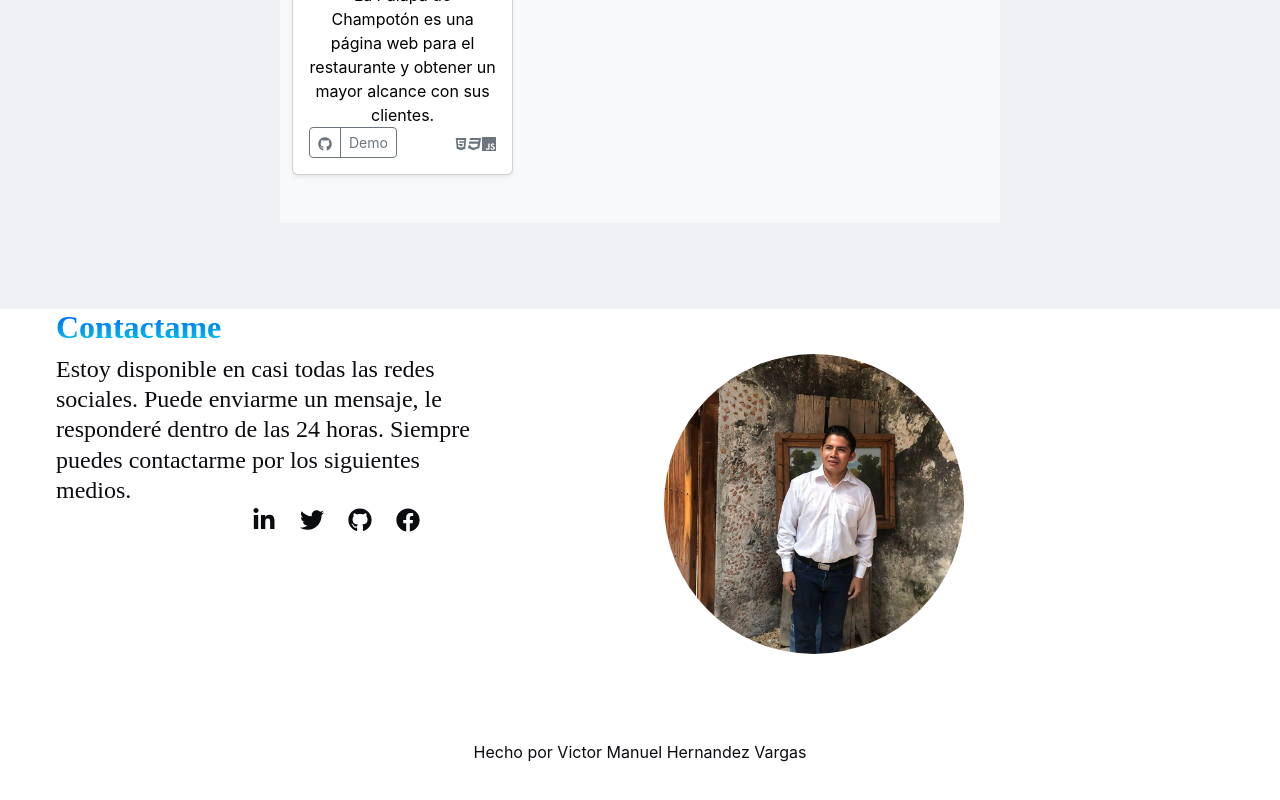
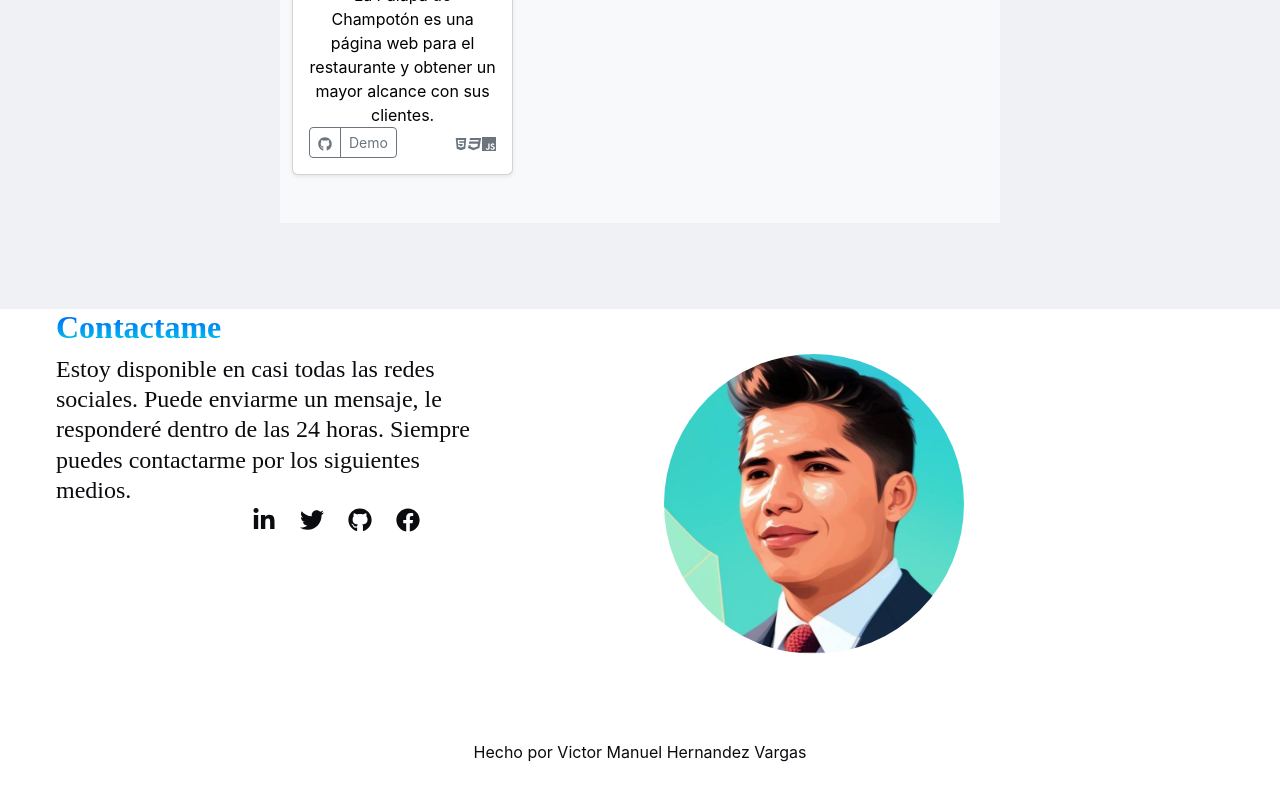
Before and after one commit to NewtonVMHV/Portafolio, a React (Create React App) app: page / in a window 1280 px wide. Shown: the part 3022-3822 px from the top of the page. Built offline with nearby package versions, Linux system fonts and the light colour scheme.

Commit message:
correccion

```diff
--- a/src/components/Conract/Contact.jsx
+++ b/src/components/Conract/Contact.jsx
@@ -3,7 +3,7 @@ import style from "./Contact.module.css";
 import Title from '../Title/Title';
 import Wrapper from '../Wrapper/Wrapper';
 import Socials from '../Socials/Socials';
-import perfil from '../../resources/perfil.jpg';
+import profil from '../../resources/profil.jpg';
 
 const Contact = () => {
   return (
@@ -23,7 +23,7 @@ const Contact = () => {
                     </p>
                 </div>
                 <div className={style.stack}>
-                    <img src={perfil}  style={{
+                    <img src={profil}  style={{
                         width: 300,
                         height: 300,
                         borderRadius:'50%',
```
Also changed, not shown: src/resources/profil.jpg (added).
